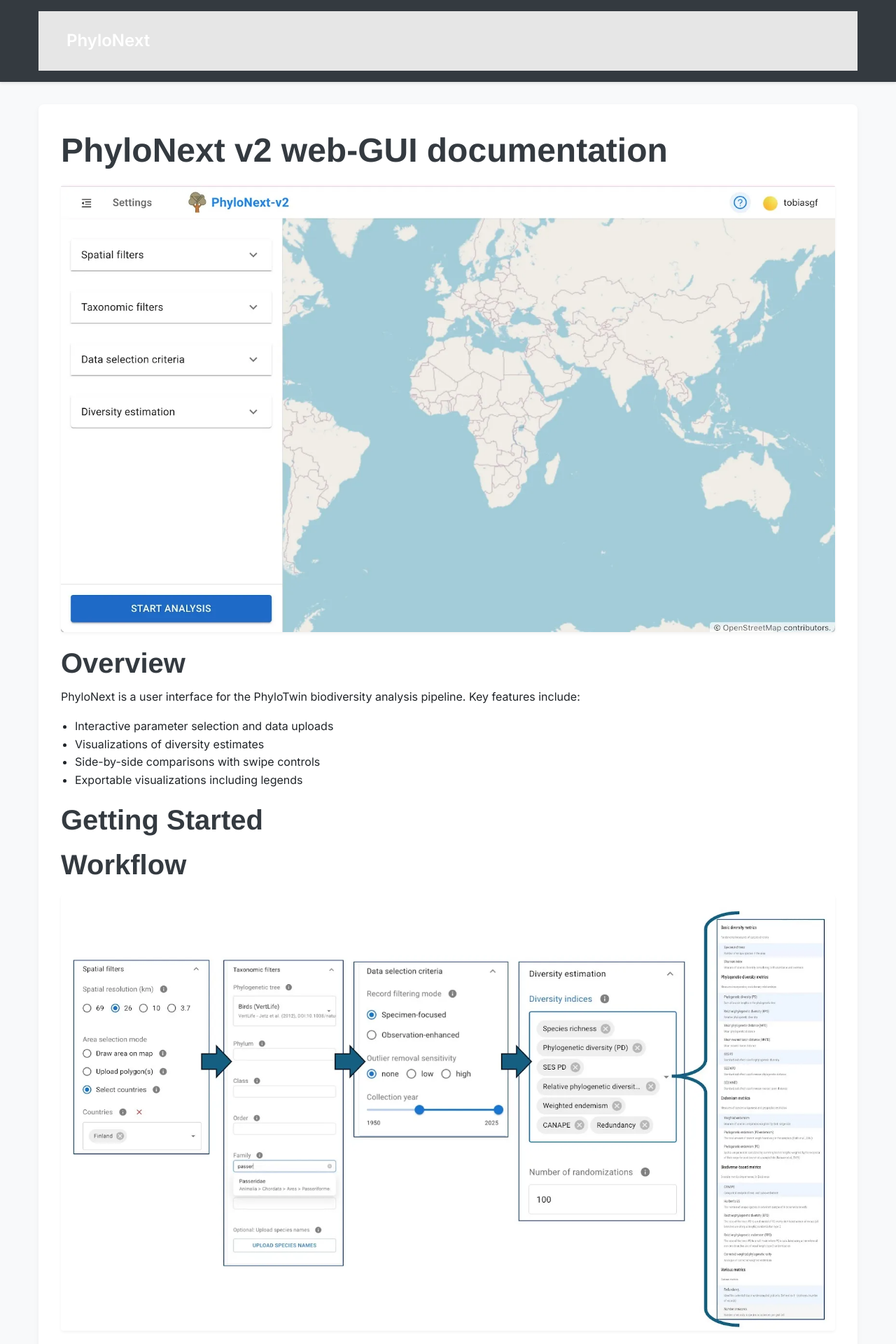
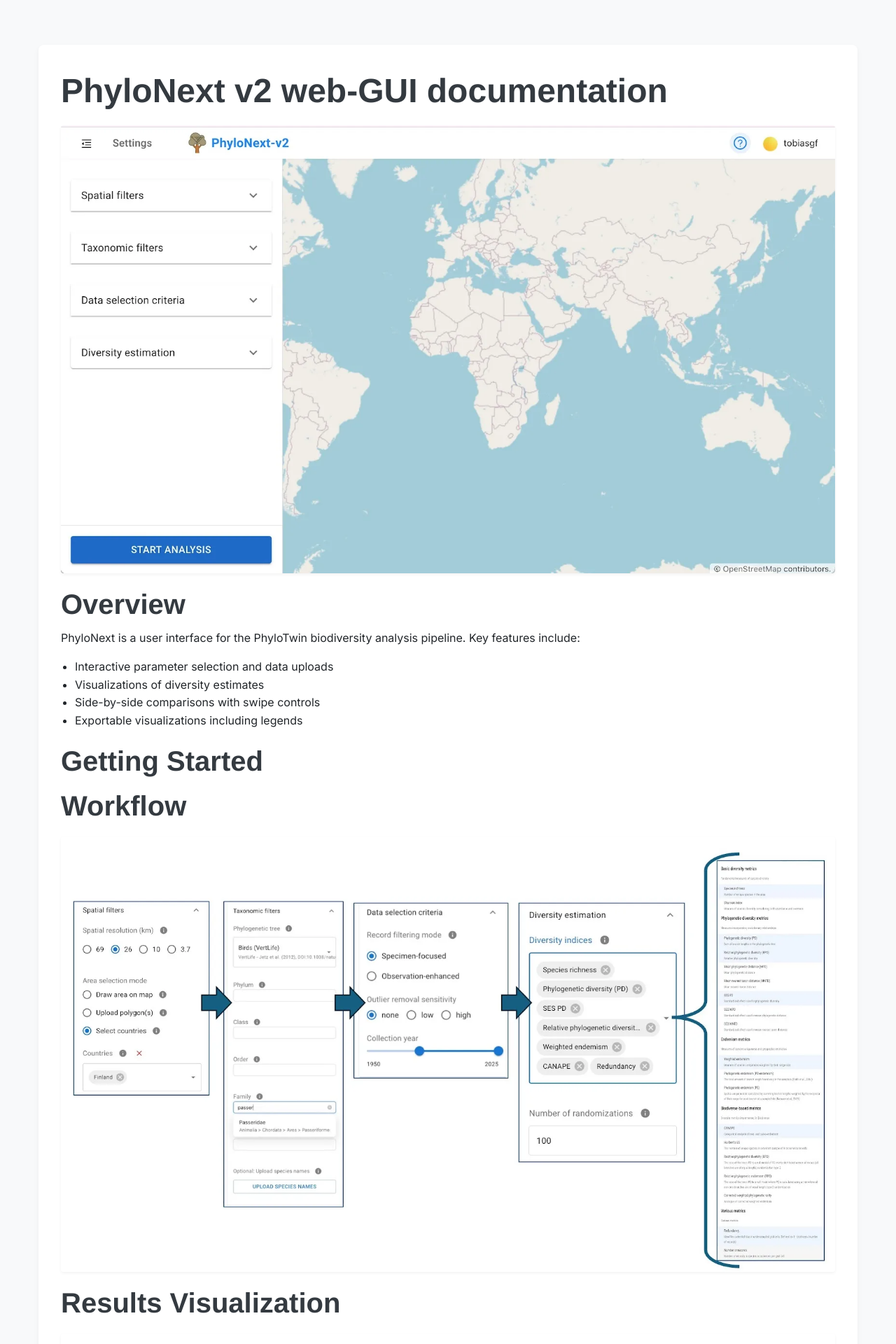
Before and after one commit to thomasstjerne/phylotwin_react, a Jekyll site: the page built from docs/index.md, in a window 1280 px wide. Shown: the top 1920 px of the page at 70% size. Built offline with Jekyll 4.4.1, drawn with Linux system fonts in a browser that asks for light colours; nearby versions of some CDN libraries.

Commit message:
upd doc styles

```diff
--- a/docs/_layouts/default.html
+++ b/docs/_layouts/default.html
@@ -13,20 +13,7 @@
       background-color: #f8f9fa;
       color: #212529;
       line-height: 1.6;
-      padding-top: 0; /* Remove default padding */
-    }
-    .header {
-      background-color: #343a40;
-      padding: 1rem 0;
-      box-shadow: 0 2px 4px rgba(0,0,0,0.1);
-    }
-    .header .menu-text a {
-      color: #ffffff;
-      font-size: 1.5rem;
-      font-weight: 600;
-    }
-    .header .menu-text a:hover {
-      color: #e9ecef;
+      padding-top: 0;
     }
     .main-content {
       padding: 2rem 0;
@@ -37,6 +24,7 @@
       border-radius: 8px;
       box-shadow: 0 4px 8px rgba(0,0,0,0.05);
       margin-bottom: 2rem;
+      margin-top: 2rem;
     }
     h1, h2, h3, h4, h5, h6 {
       font-weight: 600;
@@ -44,16 +32,16 @@
     }
     code {
       background-color: #e9ecef;
-      padding: 0.2em 0.5em; /* Adjusted padding */
-      border-radius: 4px; /* Softer radius */
+      padding: 0.2em 0.5em;
+      border-radius: 4px;
       font-size: 0.9em;
-      color: #000; /* Ensure code text is dark for contrast */
+      color: #000;
     }
     img {
       max-width: 100%;
       height: auto;
-      border-radius: 4px; /* Slight radius for images */
-      box-shadow: 0 2px 4px rgba(0,0,0,0.05); /* Subtle shadow for images */
+      border-radius: 4px;
+      box-shadow: 0 2px 4px rgba(0,0,0,0.05);
     }
     .grid-container img {
       display: block;
@@ -62,8 +50,8 @@
     .listingblock pre {
       background-color: #212529; /* Dark background for code blocks */
       color: #f8f9fa; /* Light text for contrast */
-      padding: 1.5rem; /* Increased padding */
-      border-radius: 6px; /* Softer radius */
+      padding: 1.5rem;
+      border-radius: 6px;
       overflow-x: auto; /* Ensure horizontal scroll for long lines */
     }
     a {
@@ -82,18 +70,6 @@
   </style>
 </head>
 <body>
-  <header class="header">
-    <div class="grid-container">
-      <div class="top-bar">
-        <div class="top-bar-left">
-          <ul class="menu">
-            <li class="menu-text"><a href="{{ site.baseurl | prepend: site.url }}">{{ site.title }}</a></li>
-          </ul>
-        </div>
-      </div>
-    </div>
-  </header>
-
   <main class="main-content">
     <div class="grid-container">
       <div class="grid-x grid-margin-x">
```
